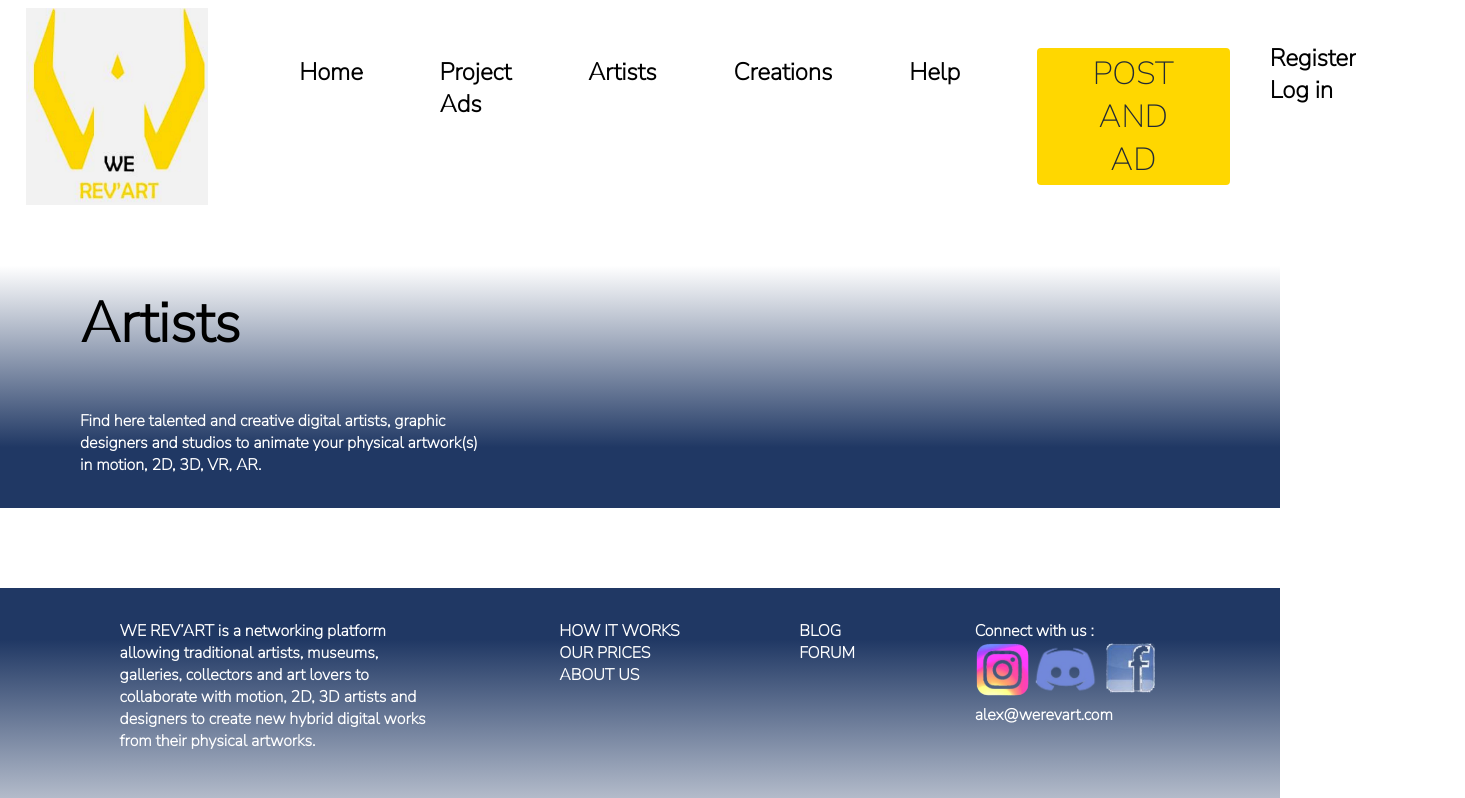
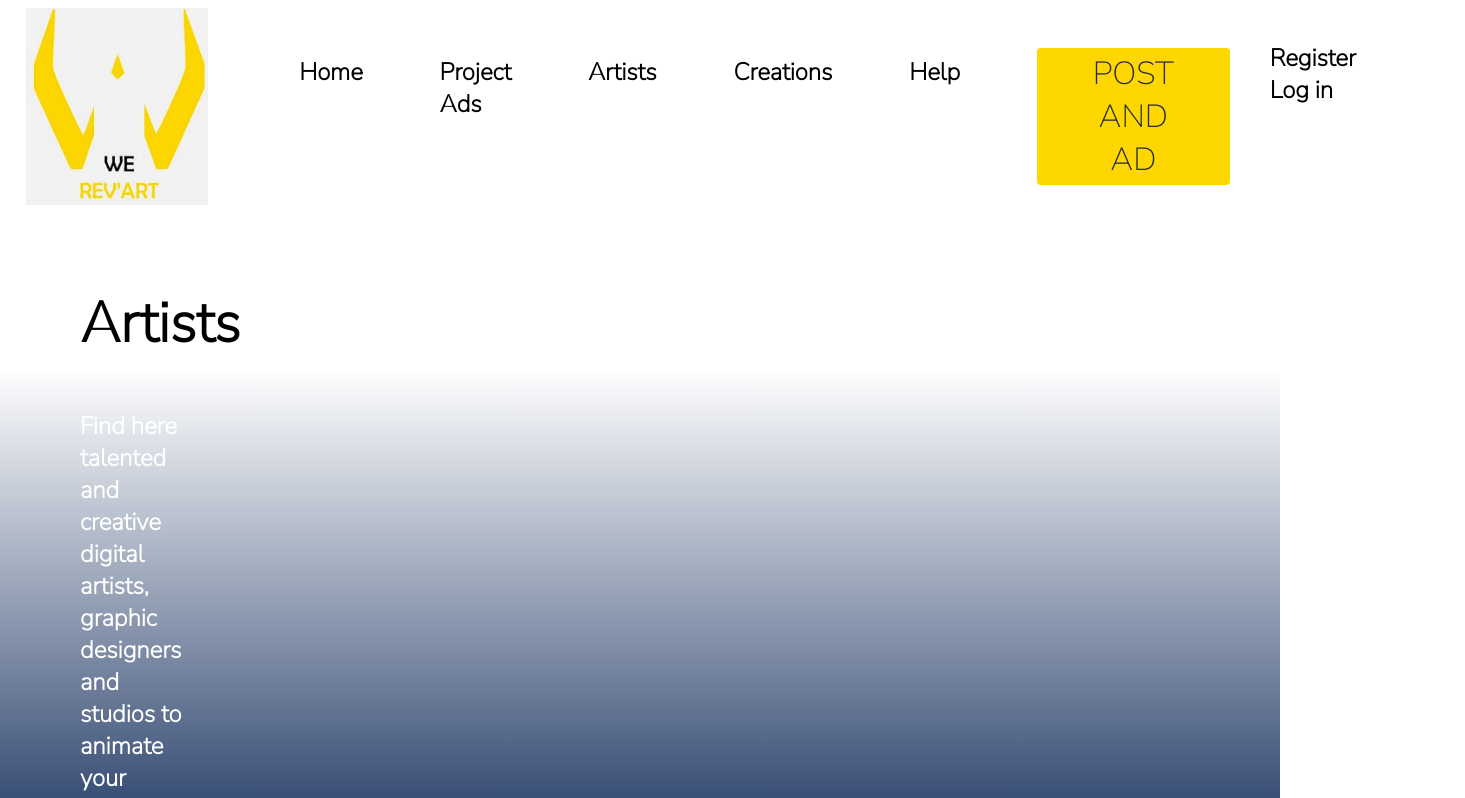
Before and after one commit to WildCodeSchool/2022-03-JS-Remote-404-we_rev_art, a React (Vite) app in the folder frontend/: page /Artists in a window 1280 px wide. Shown: the top 798 px of the page, 1465 px wide, since content can reach past the window. Built offline with nearby package versions, Linux system fonts and the light colour scheme.

Commit message:
fixing some css issues with the font size in the miniHeader.css file

```diff
--- a/frontend/src/style/miniHeader.css
+++ b/frontend/src/style/miniHeader.css
@@ -9,6 +9,7 @@
 }
 
 .miniHeader-container p {
-  padding: 3rem 50rem 0 5rem;
+  padding: 3rem 80rem 2rem 5rem;
+  font-size: 1.5rem;
   color: white;
 }
```
